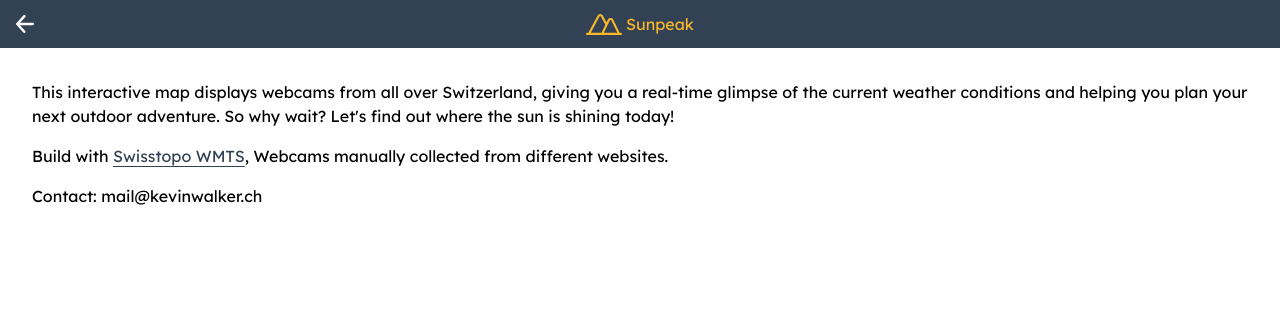
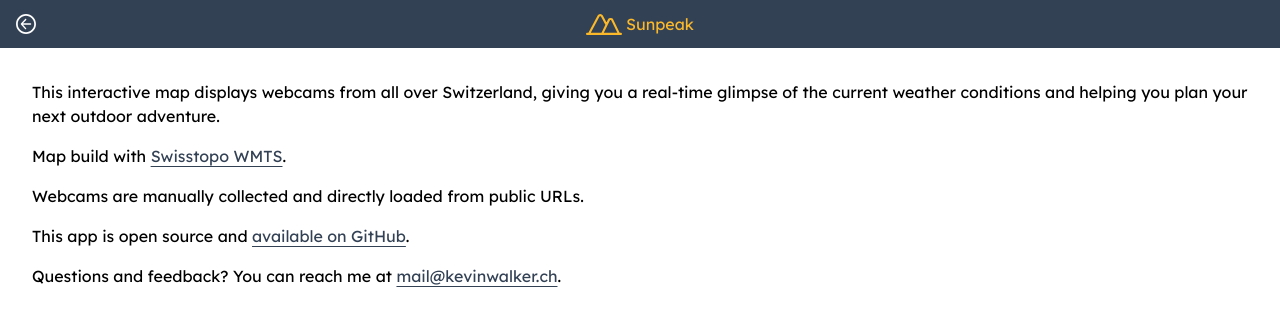
Before and after one commit to Walkeezy/sunpeak-app, a Next.js app: page /info in a window 1280 px wide. Shown: the top 326 px of the page. Built offline with nearby package versions, Linux system fonts and the light colour scheme.

Commit message:
feat: improve icons, info text and try useMemo

```diff
--- /dev/null
+++ b/src/components/externalLink.tsx
@@ -0,0 +1,19 @@
+import Link from "next/link";
+
+type Props = {
+  href: string;
+  children: string;
+};
+
+export default function ExternalLink({ href, children }: Props): JSX.Element {
+  return (
+    <Link
+      href={href}
+      target="_blank"
+      rel="noopener noreferrer"
+      className="text-slate-700 hover:text-slate-400 transition-colors underline underline-offset-4"
+    >
+      {children}
+    </Link>
+  );
+}
--- a/src/components/icons/back.tsx
+++ b/src/components/icons/back.tsx
@@ -1,18 +1,27 @@
 import { IconProps } from "../../utils/types";
 
 export default function BackIcon({
-  size = 18,
+  size = 20,
   color = "#FFFFFF",
 }: IconProps): JSX.Element {
   return (
     <svg
-      fill={color}
       width={size}
       height={size}
-      viewBox="0 0 1024 1024"
+      viewBox="0 0 514 514"
+      fill="none"
       xmlns="http://www.w3.org/2000/svg"
     >
-      <path d="M222.927 580.115l301.354 328.512c24.354 28.708 20.825 71.724-7.883 96.078s-71.724 20.825-96.078-7.883L19.576 559.963a67.846 67.846 0 01-13.784-20.022 68.03 68.03 0 01-5.977-29.488l.001-.063a68.343 68.343 0 017.265-29.134 68.28 68.28 0 011.384-2.6 67.59 67.59 0 0110.102-13.687L429.966 21.113c25.592-27.611 68.721-29.247 96.331-3.656s29.247 68.721 3.656 96.331L224.088 443.784h730.46c37.647 0 68.166 30.519 68.166 68.166s-30.519 68.166-68.166 68.166H222.927z" />
+      <path
+        fill-rule="evenodd"
+        clip-rule="evenodd"
+        d="M0.442871 257C0.442871 115.307 115.307 0.442871 257 0.442871C398.694 0.442871 513.557 115.308 513.557 257C513.557 398.694 398.694 513.557 257 513.557C115.308 513.557 0.442871 398.694 0.442871 257ZM257 45.4429C140.16 45.4429 45.4429 140.16 45.4429 257C45.4429 373.841 140.16 468.557 257 468.557C373.841 468.557 468.557 373.841 468.557 257C468.557 140.16 373.841 45.4429 257 45.4429Z"
+        fill={color}
+      />
+      <path
+        d="M180.895 276.039L260.438 363.161C266.866 370.775 265.935 382.183 258.357 388.642C250.78 395.1 239.426 394.164 232.997 386.551L127.221 270.694C125.7 269.159 124.467 267.36 123.582 265.384C122.482 262.928 121.943 260.256 122.005 257.564L122.005 257.547C122.066 254.861 122.721 252.222 123.923 249.821C124.039 249.588 124.161 249.358 124.288 249.131C125.021 247.813 125.917 246.594 126.954 245.501L235.544 127.789C242.299 120.466 253.683 120.032 260.97 126.819C268.258 133.606 268.69 145.044 261.935 152.367L181.202 239.883H374.008C383.944 239.883 392 247.977 392 257.961C392 267.945 383.944 276.039 374.008 276.039L180.895 276.039Z"
+        fill={color}
+      />
     </svg>
   );
 }
--- a/src/components/icons/info.tsx
+++ b/src/components/icons/info.tsx
@@ -1,23 +1,23 @@
 import { IconProps } from "../../utils/types";
 
 export default function InfoIcon({
-  size = 24,
+  size = 20,
   color = "#FFFFFF",
 }: IconProps): JSX.Element {
   return (
     <svg
       width={size}
       height={size}
-      viewBox="0 0 24 24"
+      viewBox="0 0 514 514"
       fill="none"
       xmlns="http://www.w3.org/2000/svg"
     >
       <path
-        d="M12 8V8.5M12 12V16M12 21C16.9706 21 21 16.9706 21 12C21 7.02944 16.9706 3 12 3C7.02944 3 3 7.02944 3 12C3 16.9706 7.02944 21 12 21Z"
+        d="M257 152.975V165.978M257 257V361.025M257 491.057C386.267 491.057 491.057 386.267 491.057 257C491.057 127.734 386.267 22.9429 257 22.9429C127.734 22.9429 22.9429 127.734 22.9429 257C22.9429 386.267 127.734 491.057 257 491.057Z"
         stroke={color}
-        stroke-width="2"
-        stroke-linecap="round"
-        stroke-linejoin="round"
+        strokeWidth="45"
+        strokeLinecap="round"
+        strokeLinejoin="round"
       />
     </svg>
   );
--- a/src/components/map.tsx
+++ b/src/components/map.tsx
@@ -1,7 +1,7 @@
 import { boundingExtent } from "ol/extent";
 import { Point } from "ol/geom";
 import { fromLonLat } from "ol/proj.js";
-import { createRef, RefObject, useEffect, useState } from "react";
+import { createRef, RefObject, useEffect, useMemo, useState } from "react";
 import {
   RControl,
   RFeature,
@@ -35,15 +35,15 @@ export default function Map({
     const zoom = mapRef.current?.ol.getView().getZoom();
     if (zoom) {
       if (zoom <= 9) {
-        setSize(36);
+        setSize(30);
       } else if (zoom <= 10) {
-        setSize(48);
+        setSize(40);
       } else if (zoom <= 11) {
-        setSize(56);
+        setSize(50);
       } else if (zoom <= 12) {
-        setSize(64);
+        setSize(60);
       } else if (zoom > 12) {
-        setSize(72);
+        setSize(70);
       }
     }
   };
@@ -104,6 +104,9 @@ export default function Map({
       <RLayerTile url="https://wmts.geo.admin.ch/1.0.0/ch.swisstopo.pixelkarte-farbe/default/current/3857/{z}/{x}/{y}.jpeg" />
       <RLayerVector zIndex={10}>
         <RStyle.RStyle></RStyle.RStyle>
+        {useMemo(
+          () => (
+            <>
               {webcamData.map((webcam) => (
                 <Cam
                   key={webcam.name}
@@ -113,6 +116,10 @@ export default function Map({
                   togglePeek={() => togglePeek(webcam)}
                 />
               ))}
+            </>
+          ),
+          [webcamData, togglePeek]
+        )}
       </RLayerVector>
       {location && (
         <RLayerVector zIndex={10}>
--- a/src/pages/info.tsx
+++ b/src/pages/info.tsx
@@ -1,5 +1,6 @@
 import Head from "next/head";
 import Link from "next/link";
+import ExternalLink from "../components/externalLink";
 import Header from "../components/header";
 import BackIcon from "../components/icons/back";
 import Logo from "../components/logo";
@@ -23,22 +24,32 @@ export default function InfoPage() {
         <p>
           This interactive map displays webcams from all over Switzerland,
           giving you a real-time glimpse of the current weather conditions and
-          helping you plan your next outdoor adventure. So why wait? Let's find
-          out where the sun is shining today!
+          helping you plan your next outdoor adventure.
         </p>
         <p>
-          Build with{" "}
-          <Link
-            href="https://www.geo.admin.ch/en/geo-services/geo-services/portrayal-services-web-mapping/web-map-tiling-services-wmts.html"
-            target="_blank"
-            rel="noopener noreferrer"
-            className="text-slate-700 hover:text-slate-400 transition-colors underline underline-offset-4"
-          >
+          Map build with{" "}
+          <ExternalLink href="https://www.geo.admin.ch/en/geo-services/geo-services/portrayal-services-web-mapping/web-map-tiling-services-wmts.html">
             Swisstopo WMTS
-          </Link>
-          , Webcams manually collected from different websites.
+          </ExternalLink>
+          .
         </p>
-        <p>Contact: mail@kevinwalker.ch</p>
+        <p>
+          Webcams are manually collected and directly loaded from public URLs.
+        </p>
+        <p>
+          This app is open source and{" "}
+          <ExternalLink href="https://github.com/Walkeezy/sunpeak-app">
+            available on GitHub
+          </ExternalLink>
+          .
+        </p>
+        <p>
+          Questions and feedback? You can reach me at{" "}
+          <ExternalLink href="mailto:kevinwalker.ch">
+            mail@kevinwalker.ch
+          </ExternalLink>
+          .
+        </p>
       </main>
     </>
   );
```
Also changed, not shown: src/components/icons/refresh.tsx (+2 -2 lines). Lines whose indentation alone changed are shown as unchanged.
